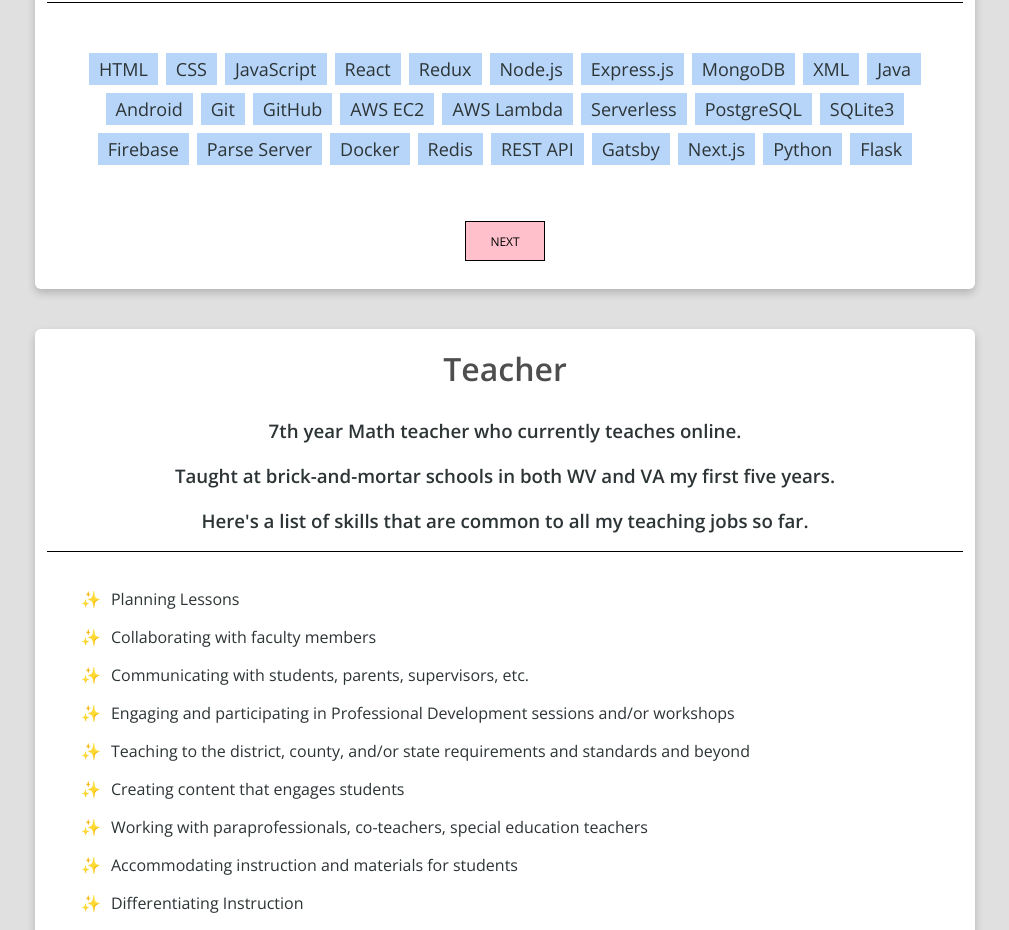
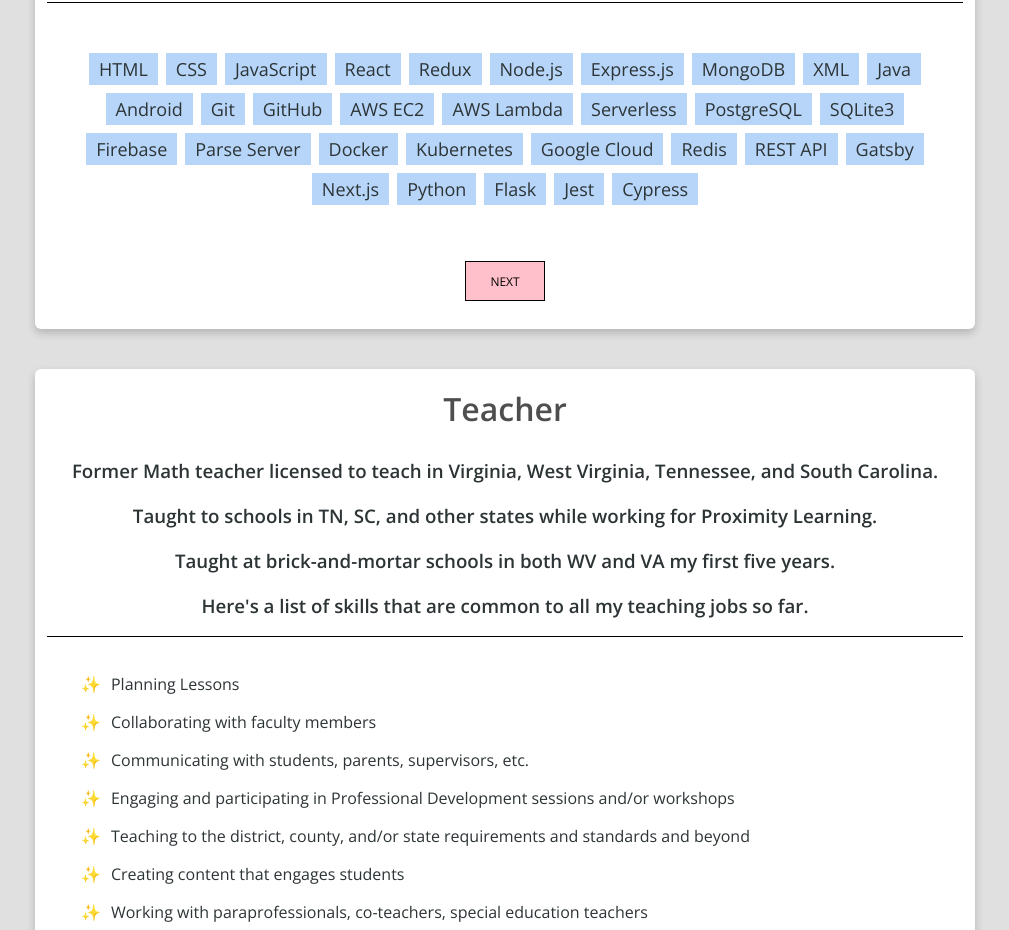
Before and after one commit to ytrkptl/portfolio-app, a React (Create React App) app: page / in a window 1280 px wide. Shown: the part 2940-3870 px from the top of the page, without its empty margins (135-1144 px from the left). Built offline with nearby package versions, Linux system fonts and the light colour scheme; no server answers.

Commit message:
updated Teacher Description and Developer skills

```diff
--- a/src/components/IndividualCards/Developer/Developer.js
+++ b/src/components/IndividualCards/Developer/Developer.js
@@ -26,12 +26,16 @@ let skills = [
   "Firebase",
   "Parse Server",
   "Docker",
+  "Kubernetes",
+  "Google Cloud",
   "Redis",
   "REST API",
   "Gatsby",
   "Next.js",
   "Python",
   "Flask",
+  "Jest",
+  "Cypress"
 ];
 
 const Developer = ({ title, id, cardNum }) => {
--- a/src/components/IndividualCards/Teacher/Teacher.js
+++ b/src/components/IndividualCards/Teacher/Teacher.js
@@ -22,7 +22,11 @@ const Teacher = ({ title, id, cardNum }) => {
   return (
     <CustomCard3 id={id} cardNum={cardNum} title={title}>
       <h3 className="teacherSubtitle">
-        7th year Math teacher who currently teaches online.
+        Former Math teacher licensed to teach in Virginia, West Virginia,
+        Tennessee, and South Carolina.
+      </h3>
+      <h3 className="teacherSubtitle">
+        Taught to schools in TN, SC, and other states while working for Proximity Learning.
       </h3>
       <h3 className="teacherSubtitle">
         Taught at brick-and-mortar schools in both WV and VA my first five
```
